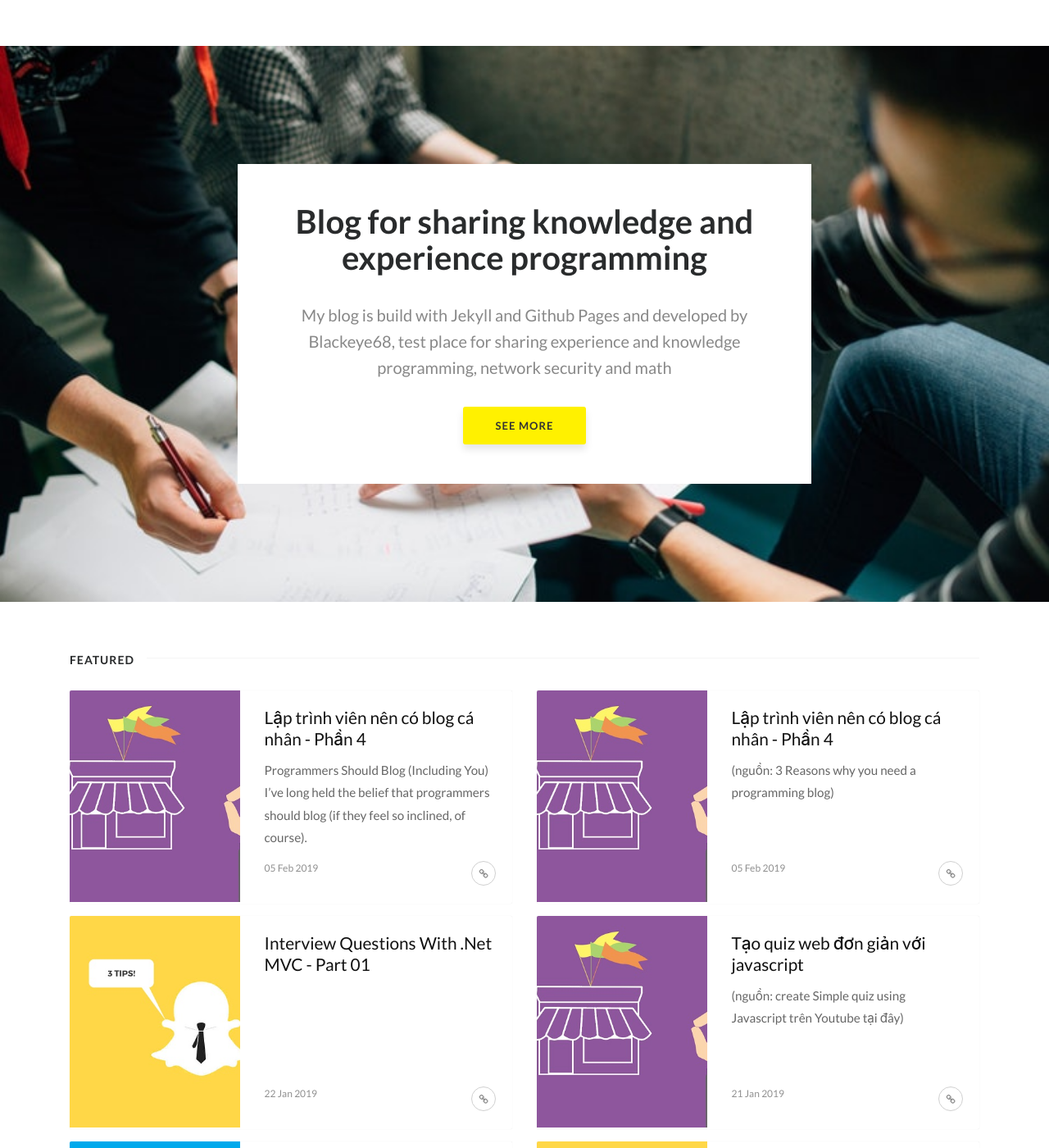
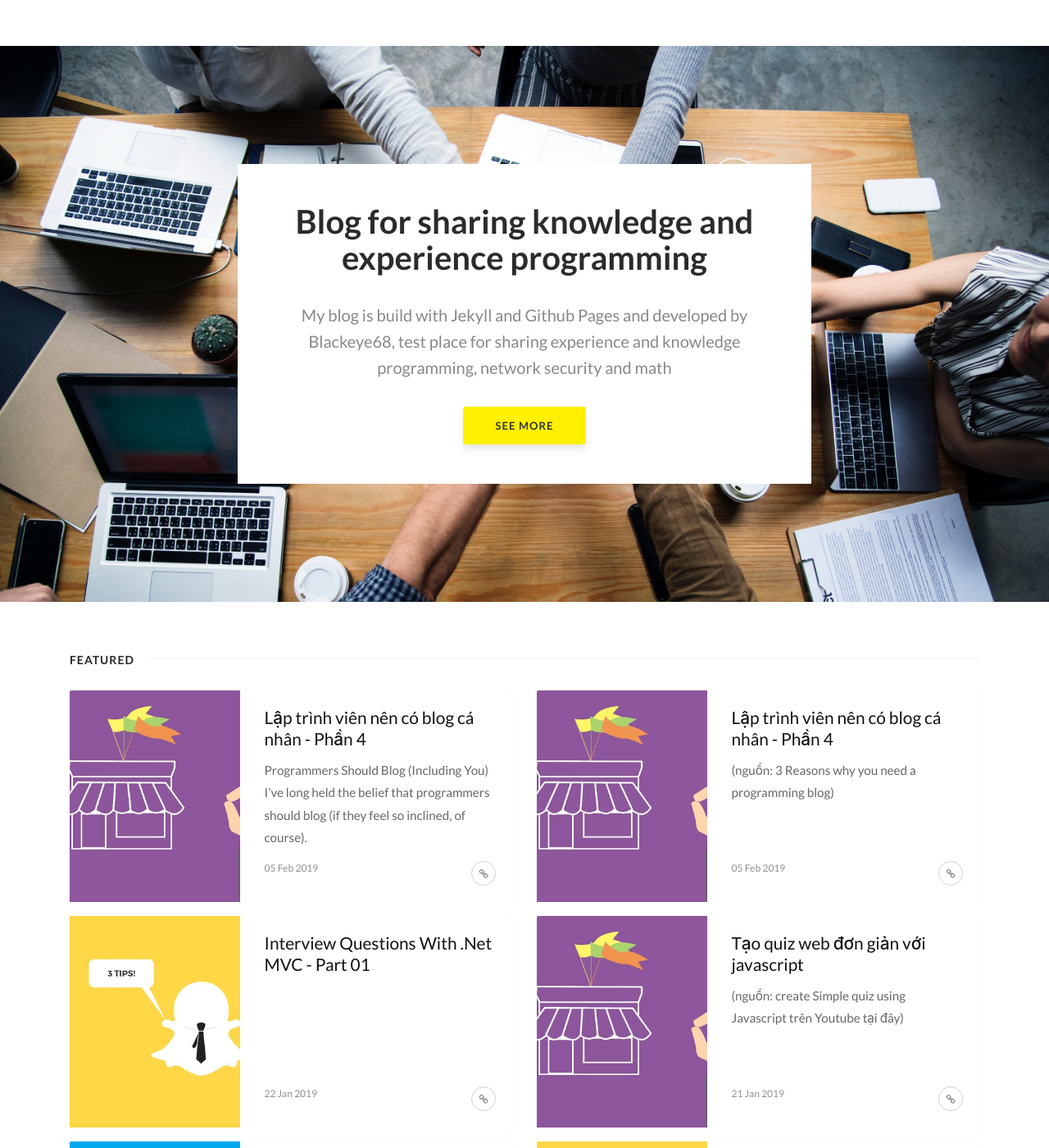
Before and after one commit to blackeye68/blackeye68.github.io, a Jekyll site: the page built from index.html, in a window 1280 px wide and 1400 px high. Shown: the whole window at 82% size. Built offline with Jekyll 4.4.1, drawn with Linux system fonts in a browser that asks for light colours; the list of posts is cut into pages by our own code; comment, search, counter and statistics services are not loaded.

Commit message:
sfágsfđfàdầ

```diff
--- a/assets/css/theme.css
+++ b/assets/css/theme.css
@@ -328,7 +328,7 @@ span.post-name a,span.post-read-more a:hover {
 	margin-bottom:1rem;
 }
 .intro {
-    background-image:url(../images/head.jpg);
+    background-image:url(../images/background-image.jpg);
     background-size:cover;
     padding: 9rem 0;
     margin-top:-87px;
```
Also changed, not shown: assets/images/background-image.jpg (added), assets/images/head.jpg (deleted).
